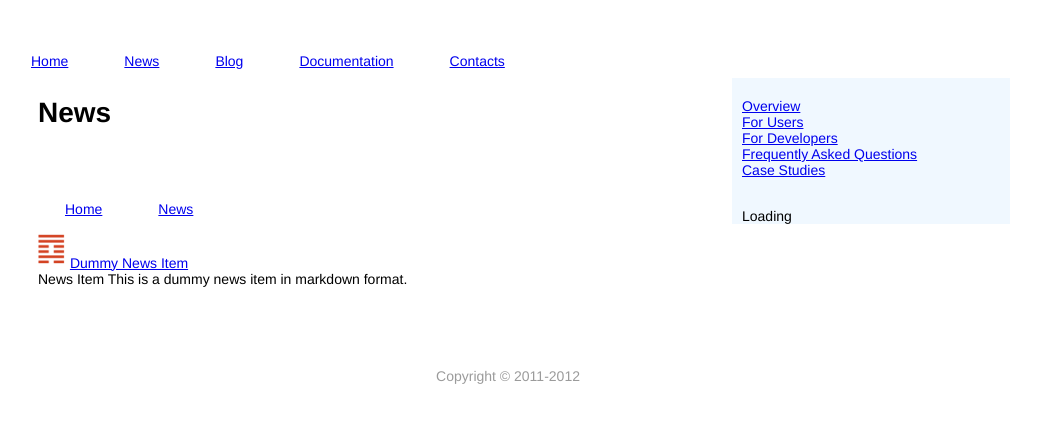
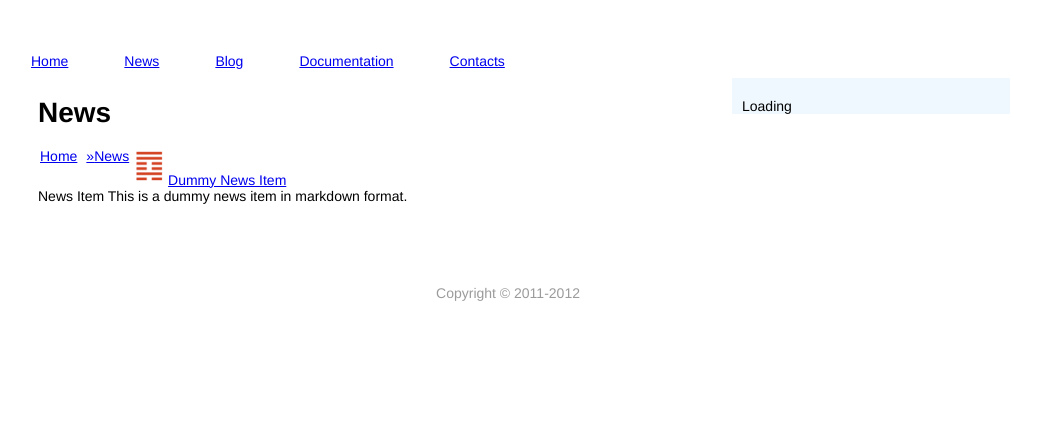
Before and after one commit to quattor/quattor.github.com, a Jekyll site: the page built from news/index.html, in a window 1280 px wide. Shown: the top 423 px of the page, without its empty margins (132-1173 px from the left). Built offline with Jekyll 4.4.1, drawn with Linux system fonts in a browser that asks for light colours; comment, search, counter and statistics services are not loaded.

Commit message:
add guidelines to README, remove unnecessary links from webpage, update breadcrumb styles

```diff
--- a/_includes/sidebar.html
+++ b/_includes/sidebar.html
@@ -1,10 +1,5 @@
 <div class="sidebar">
-  <ul>
-    <li><a href="https://trac.lal.in2p3.fr/Quattor/wiki/Web">Overview</a></li>
-    <li><a href="http://quattor.sourceforge.net/wiki/Web/Users">For Users</a></li>
-    <li><a href="http://quattor.sourceforge.net/wiki/Web/Developers">For Developers</a></li>
-    <li><a href="http://quattor.sourceforge.net/wiki/Web/FAQ">Frequently Asked Questions</a></li>
-    <li><a href="http://quattor.sourceforge.net/wiki/Web/CaseStudies">Case Studies</a></li>
-  </ul>
+  <!-- Need to include ohlah and twitter widgets.
+       Perhaps also LinkedIn quattor group. -->
   {% include search.html %}
 </div>
--- a/_layouts/category_index.html
+++ b/_layouts/category_index.html
@@ -30,9 +30,9 @@
           <div class="main">
             <h1 class="list_title">{{ page.title }}</h1>
 
-            <div class="menu">
+            <div class="breadcrumb">
               <ul>
-                <li><a href="index.html" class="first">Home</a>
+                <li class="first"><a href="index.html" class="first">Home</a>
                 <li><a href="{{ page.category }}/index.html" class="current">{{ page.category | capitalize }}</a>
               </ul>
             </div>
--- a/quattor.css
+++ b/quattor.css
@@ -57,15 +57,11 @@
 /* Main menu */
 .menu {
 position: relative;
-	margin: 0px -52px;
-	padding: 40px 52px 0px 52px;
-	background: transparent no-repeat scroll center top;
-}
-
-.menu {
 display: block;
 width: 1008px;
 height: 43px;
+margin: 0px -52px;
+padding: 40px 52px 0px 52px;
 background: transparent no-repeat scroll center top;
 }
 
@@ -122,46 +118,48 @@
 
 /* Breadcrumb */
 .breadcrumb {
-        float: left;
-	padding: 0px;
+position: relative;
 display: block;
-	width: 650px;
+width: 1008px;
 background: transparent no-repeat scroll center top;
+}
+
+.breadcrumb ul {
+display: block;
+width: 1008px;
 }
 
 .breadcrumb ul,
 .breadcrumb ul li {
-            display: block;
-        float: left
 margin: 0px;
 padding: 0px;
 list-style: none;
 list-style-image: none;
+}
+
+.breadcrumb ul li {
+float: left;
+padding-right: 5px;
 background: transparent no-repeat scroll right top;
 }
 
 .breadcrumb ul li a {
-	display: block;
-	padding: 0px 5px;
+padding-left: 2px;
+padding-right: 2px;
+text-style: italic;
 }
 
-.breadcrumb ul li a.current {
-	color: #6c6c6c;
+.breadcrumb ul li a.first:before {
+content: "";
+}
+
+.breadcrumb ul li a:before {
+content: "\00BB ";
 }
 
 .breadcrumb ul li a.active,
 .breadcrumb ul li a:hover {
 background: transparent repeat-x scroll left top;
-}
-
-.breadcrumb ul:first-child {
-        content: "" !important;
-	padding-left: 0px;
-	background: transparent none repeat scroll 0px 0px;
-}
-
-.breadcrumb ul li:before {
-        content: "\00BB \0020";
 }
 
 /* Sidebar */
@@ -185,7 +183,7 @@
 
 .search {
 float: center;
-	padding-top:20px;
+padding-top: 20px;
 padding-left: 10px;
 width: 250px;
 }
```
Also changed, not shown: review/index.html (added, +7 -0 lines), README.md. Lines whose indentation alone changed are shown as unchanged.
